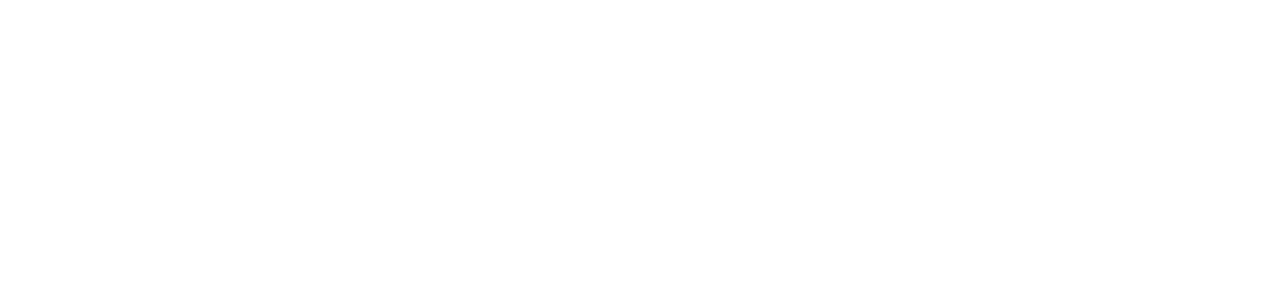
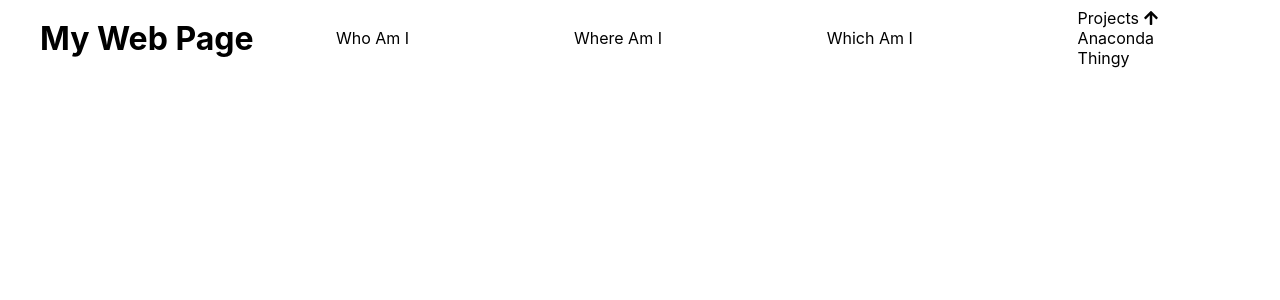
Before and after one commit to DatWaft/datwaft.github.io, a Vue app: page / in a window 1280 px wide. Shown: the top 300 px of the page. Built offline with nearby package versions, Linux system fonts and the light colour scheme.

Commit message:
Initial WIP NavBar

```diff
--- a/package.json
+++ b/package.json
@@ -8,6 +8,11 @@
     "lint": "vue-cli-service lint"
   },
   "dependencies": {
+    "@fortawesome/fontawesome-svg-core": "^1.2.32",
+    "@fortawesome/free-brands-svg-icons": "^5.15.1",
+    "@fortawesome/free-regular-svg-icons": "^5.15.1",
+    "@fortawesome/free-solid-svg-icons": "^5.15.1",
+    "@fortawesome/vue-fontawesome": "^3.0.0-1",
     "core-js": "^3.6.5",
     "vue": "^3.0.0"
   },
--- a/src/App.vue
+++ b/src/App.vue
@@ -1,9 +1,29 @@
 <template>
+  <NavBar :title="title" :options="options" />
 </template>
 
 <script>
+import NavBar from './components/NavBar.vue'
+
 export default {
-  name: 'App'
+  name: 'App',
+  components: {
+    NavBar
+  },
+  data() {
+    return {
+      title: "My Web Page",
+      options: [
+        { type: "item", tag: "Who Am I", url: "#" },
+        { type: "item", tag: "Where Am I", url: "#" },
+        { type: "item", tag: "Which Am I", url: "#" },
+        { type: "dropdown", tag: "Projects", url: "#", children: [
+          { type: "item", tag: "Anaconda", url: "#" },
+          { type: "item", tag: "Thingy", url: "#" },
+        ] },
+      ]
+    }
+  },
 }
 </script>
 
--- /dev/null
+++ b/src/components/NavBar.vue
@@ -0,0 +1,57 @@
+<template>
+  <div id="navbar">
+    <div class="title">
+      {{ title }}
+    </div>
+    <div class="item-container">
+      <NavBarItem v-for="(o, i) in options" :item="o" :key="i"/>
+    </div>
+  </div>
+</template>
+
+<script>
+
+import NavBarItem from './NavBarItem.vue'
+
+export default {
+  name: 'NavBar',
+  components: {
+    NavBarItem
+  },
+  props: {
+    title: String,
+    options: Array,
+  },
+}
+</script>
+
+<style scoped>
+
+#navbar {
+  padding: 0 2rem;
+
+  display: flex;
+  flex-direction: row;
+  justify-content: space-between;
+  align-items: center;
+}
+
+#navbar * {
+  user-select: none;
+}
+
+.title {
+  font-family: -apple-system, BlinkMacSystemFont, 'Segoe UI', Roboto, Oxygen, Ubuntu, Cantarell, 'Open Sans', 'Helvetica Neue', sans-serif;
+  font-weight: bold;
+  font-size: 2rem;
+}
+
+.item-container {
+  flex-grow: 1;
+  display: flex;
+  flex-direction: row;
+  justify-content: space-around;
+  align-items: center;
+}
+
+</style>
--- /dev/null
+++ b/src/components/NavBarItem.vue
@@ -0,0 +1,60 @@
+<template>
+  <div :class="item.type">
+    <template v-if="item.type == 'item'">
+      <div class="tag">
+        <a :href="item.url">{{ item.tag }}</a>
+      </div>
+    </template>
+    <template v-else-if="item.type == 'dropdown'">
+      <div class="tag clickable" @click="toggle()">
+          {{ item.tag }}
+          <font-awesome-icon :icon="icon" />
+      </div>
+      <div class="item-container">
+        <NavBarItem v-for="(child, i) in item.children" :item="child" :key="i" />
+      </div>
+    </template>
+  </div>
+</template>
+
+<script>
+export default {
+  name: 'NavBarItem',
+  props: {
+    item: Object,
+  },
+  data() {
+    return {
+      dropped: false
+    }
+  },
+  computed: {
+    icon() {
+      return this.dropped ? "arrow-down" : "arrow-up"
+    }
+  },
+  methods: {
+    toggle() {
+      this.dropped = !this.dropped
+    }
+  }
+}
+</script>
+
+<style scoped>
+
+.item,
+.dropdown {
+  font-family: -apple-system, BlinkMacSystemFont, 'Segoe UI', Roboto, Oxygen, Ubuntu, Cantarell, 'Open Sans', 'Helvetica Neue', sans-serif;
+}
+
+.clickable {
+  cursor: pointer;
+}
+
+a {
+  text-decoration: none;
+  color: inherit;
+}
+
+</style>
--- a/src/main.js
+++ b/src/main.js
@@ -1,4 +1,13 @@
 import { createApp } from 'vue'
+import { library } from '@fortawesome/fontawesome-svg-core'
+import { FontAwesomeIcon } from '@fortawesome/vue-fontawesome'
 import App from './App.vue'
 
-createApp(App).mount('#app')
+import { faArrowDown } from '@fortawesome/free-solid-svg-icons'
+import { faArrowUp } from '@fortawesome/free-solid-svg-icons'
+library.add(faArrowDown)
+library.add(faArrowUp)
+
+const app = createApp(App)
+app.component('font-awesome-icon', FontAwesomeIcon)
+app.mount('#app')
```
Also changed, not shown: 1 other file (tests, documents, lock files or other folders).
